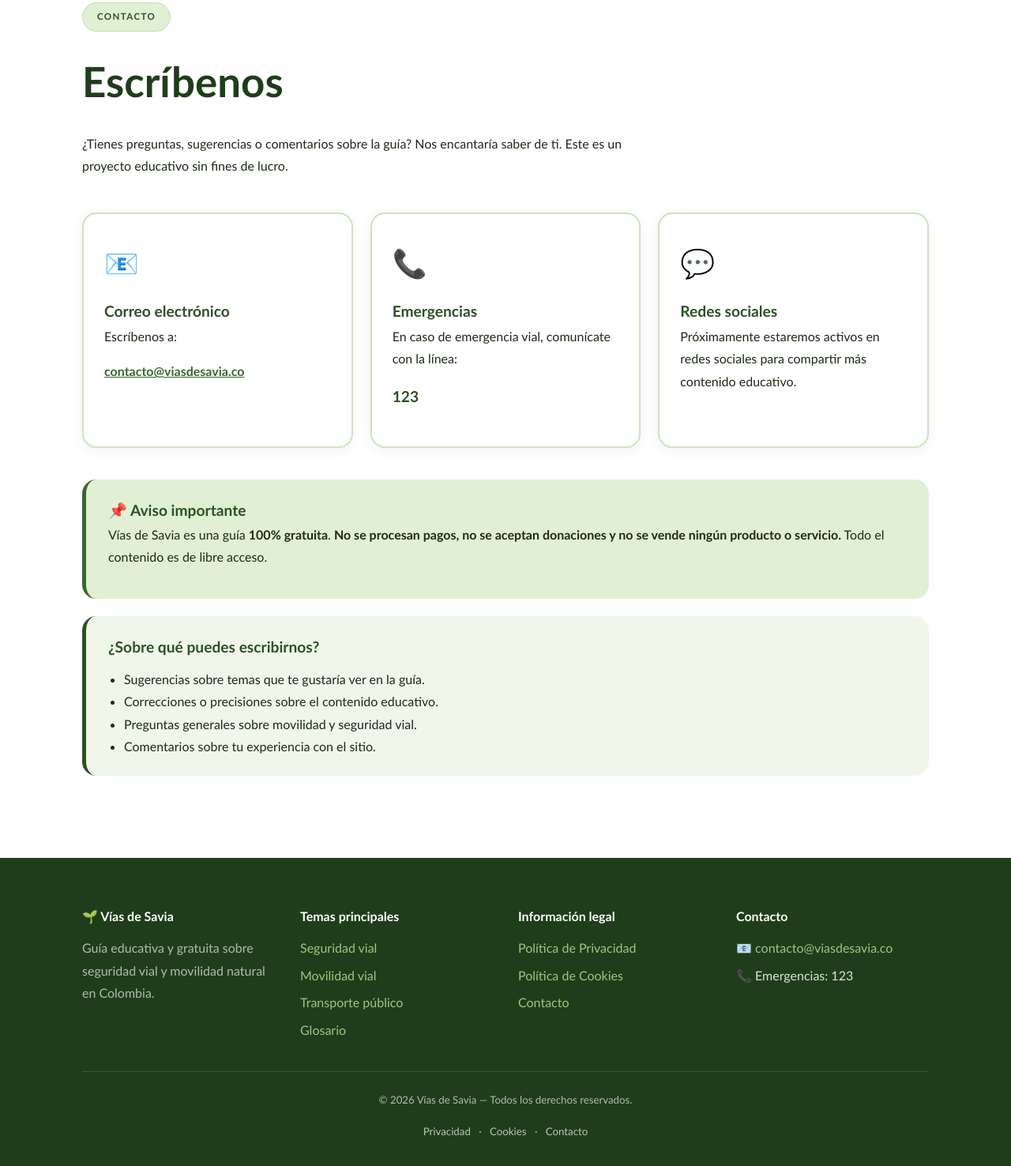
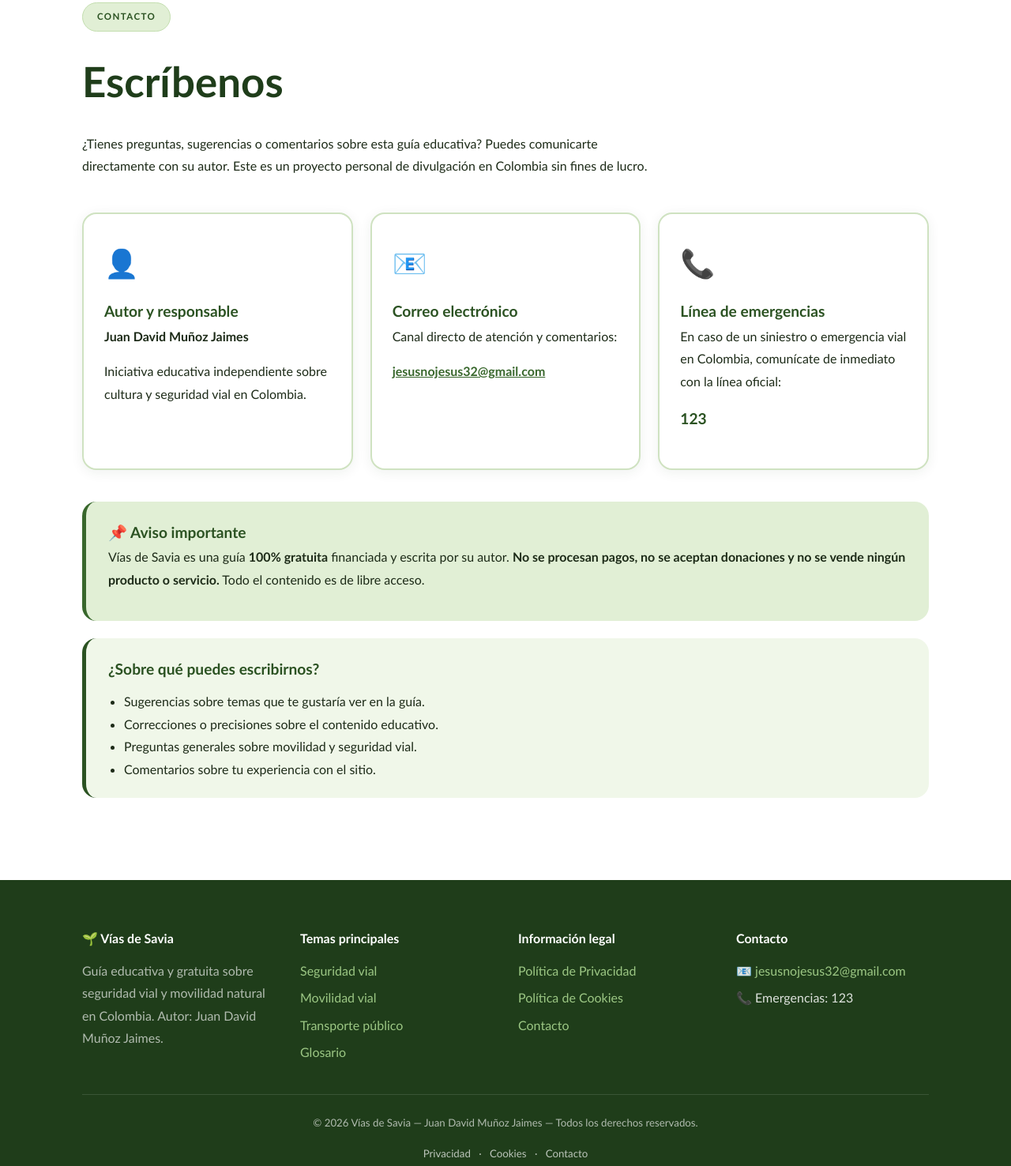
Before and after one commit to proyecto9292m/proyectoTIQUE2, a plain HTML site: page contacto.html in a window 1280 px wide. Shown: the part 196-1672 px from the top of the page at 79% size. Drawn offline with Linux system fonts and the light colour scheme.

Commit message:
Update contacto.html

```diff
--- a/contacto.html
+++ b/contacto.html
@@ -4,7 +4,7 @@
 <meta charset="UTF-8">
 <meta name="viewport" content="width=device-width, initial-scale=1.0">
 <title>Contacto | Vías de Savia</title>
-<meta name="description" content="Ponte en contacto con Vías de Savia. Guía educativa sobre seguridad vial y movilidad natural.">
+<meta name="description" content="Ponte en contacto con Vías de Savia. Guía educativa sobre seguridad vial y movilidad natural en Colombia.">
 <meta name="robots" content="index, follow">
 <meta name="theme-color" content="#1f3d1a">
 <link rel="icon" href="img/favicon.ico" type="image/x-icon">
@@ -110,32 +110,33 @@ p{ margin:0 0 1rem; color:var(--texto); }
         <div class="seccion-encabezado">
           <span class="etiqueta-seccion">Contacto</span>
           <h1>Escríbenos</h1>
-          <p>¿Tienes preguntas, sugerencias o comentarios sobre la guía? Nos encantaría saber de ti. Este es un proyecto educativo sin fines de lucro.</p>
+          <p>¿Tienes preguntas, sugerencias o comentarios sobre esta guía educativa? Puedes comunicarte directamente con su autor. Este es un proyecto personal de divulgación en Colombia sin fines de lucro.</p>
         </div>
 
         <div class="rejilla rejilla-3">
           <div class="tarjeta">
+            <span class="icono">👤</span>
+            <h3>Autor y responsable</h3>
+            <p><strong>Juan David Muñoz Jaimes</strong></p>
+            <p>Iniciativa educativa independiente sobre cultura y seguridad vial en Colombia.</p>
+          </div>
+          <div class="tarjeta">
             <span class="icono">📧</span>
             <h3>Correo electrónico</h3>
-            <p>Escríbenos a:</p>
-            <p><a href="mailto:contacto@viasdesavia.co" style="color:var(--bosque-700); font-weight:600;">contacto@viasdesavia.co</a></p>
+            <p>Canal directo de atención y comentarios:</p>
+            <p><a href="mailto:jesusnojesus32@gmail.com" style="color:var(--bosque-700); font-weight:600;">jesusnojesus32@gmail.com</a></p>
           </div>
           <div class="tarjeta">
             <span class="icono">📞</span>
-            <h3>Emergencias</h3>
-            <p>En caso de emergencia vial, comunícate con la línea:</p>
+            <h3>Línea de emergencias</h3>
+            <p>En caso de un siniestro o emergencia vial en Colombia, comunícate de inmediato con la línea oficial:</p>
             <p style="font-weight:700; color:var(--bosque-800); font-size:1.2rem;">123</p>
-          </div>
-          <div class="tarjeta">
-            <span class="icono">💬</span>
-            <h3>Redes sociales</h3>
-            <p>Próximamente estaremos activos en redes sociales para compartir más contenido educativo.</p>
           </div>
         </div>
 
         <div class="aviso info" style="margin-top:40px;">
           <h3>📌 Aviso importante</h3>
-          <p>Vías de Savia es una guía <strong>100% gratuita</strong>. <strong>No se procesan pagos, no se aceptan donaciones y no se vende ningún producto o servicio.</strong> Todo el contenido es de libre acceso.</p>
+          <p>Vías de Savia es una guía <strong>100% gratuita</strong> financiada y escrita por su autor. <strong>No se procesan pagos, no se aceptan donaciones y no se vende ningún producto o servicio.</strong> Todo el contenido es de libre acceso.</p>
         </div>
 
         <div class="aviso exito" style="margin-top:20px;">
@@ -154,13 +155,13 @@ p{ margin:0 0 1rem; color:var(--texto); }
   <footer class="pie">
     <div class="contenedor">
       <div class="pie-rejilla">
-        <div><h4>🌱 Vías de Savia</h4><p>Guía educativa y gratuita sobre seguridad vial y movilidad natural en Colombia.</p></div>
+        <div><h4>🌱 Vías de Savia</h4><p>Guía educativa y gratuita sobre seguridad vial y movilidad natural en Colombia. Autor: Juan David Muñoz Jaimes.</p></div>
         <div><h4>Temas principales</h4><ul><li><a href="index.html#seguridad">Seguridad vial</a></li><li><a href="index.html#movilidad">Movilidad vial</a></li><li><a href="index.html#transporte">Transporte público</a></li><li><a href="index.html#glosario">Glosario</a></li></ul></div>
         <div><h4>Información legal</h4><ul><li><a href="privacidad.html">Política de Privacidad</a></li><li><a href="politicas-cookies.html">Política de Cookies</a></li><li><a href="contacto.html">Contacto</a></li></ul></div>
-        <div><h4>Contacto</h4><ul><li>📧 <a href="mailto:contacto@viasdesavia.co">contacto@viasdesavia.co</a></li><li>📞 Emergencias: 123</li></ul></div>
+        <div><h4>Contacto</h4><ul><li>📧 <a href="mailto:jesusnojesus32@gmail.com">jesusnojesus32@gmail.com</a></li><li>📞 Emergencias: 123</li></ul></div>
       </div>
       <div class="pie-legal">
-        <p>© 2026 Vías de Savia — Todos los derechos reservados.</p>
+        <p>© 2026 Vías de Savia — Juan David Muñoz Jaimes — Todos los derechos reservados.</p>
         <p><a href="privacidad.html">Privacidad</a> · <a href="politicas-cookies.html">Cookies</a> · <a href="contacto.html">Contacto</a></p>
       </div>
     </div>
```
